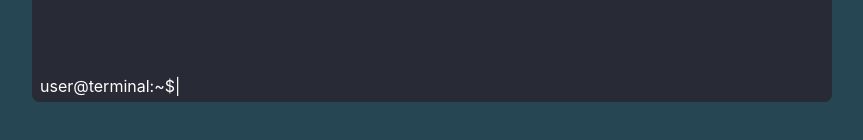
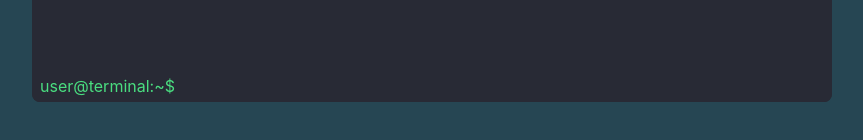
Before and after one commit to ShlokBharadwaj/portfolio, a React (Create React App) app: page / in a window 1280 px wide. Shown: the part 548-688 px from the top of the page, without its empty margins (208-1071 px from the left). Built offline with nearby package versions, Linux system fonts and the light colour scheme; the HTML template or start-up script is replaced by a standard one.

Commit message:
Add: Green caret for input field

```diff
--- a/src/components/Terminal.jsx
+++ b/src/components/Terminal.jsx
@@ -18,8 +18,6 @@ const Terminal = () => {
         };
         delayToShowWelcome();
     }, []);
-
-
 
     return (
         <div className='m-0 p-0 box-border h-[100vh] flex items-center justify-center bg-[#264653]'>
@@ -44,10 +42,9 @@ const Terminal = () => {
                 </div>
                 <div className="app flex flex-col bg-[#282a35] w-full h-full p-2 overflow-auto text-white relative">
                     {showWelcome && <Welcome />}
-                    <div className="terminal-info absolute bottom-0 left-0 w-full bg-[#282a35] text-white py-1 px-2">
-                        <span className="terminal-prefix">user@terminal:~$</span>
-                        <span className="terminal-input" contentEditable></span>
-                        <span className="terminal-cursor animate-blink">|</span>
+                    <div className="terminal-info absolute bottom-0 left-0 w-full bg-[#282a35] text-white py-1 px-2 flex">
+                        <span className="terminal-prefix text-green-400">user@terminal:~$</span>
+                        <input className="terminal-input bg-transparent outline-none ml-1 caret-green-400" type="text" autoFocus />
                     </div>
                 </div>
             </div>
```
